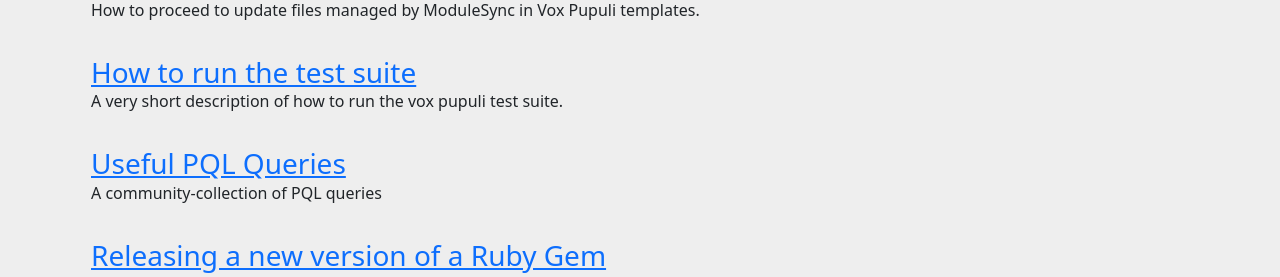
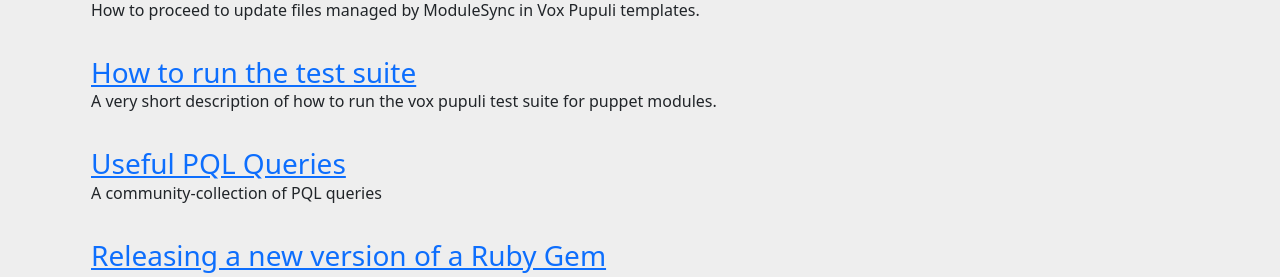
Before and after one commit to voxpupuli/voxpupuli.github.io, a Jekyll site: the page built from docs/index.md, in a window 1280 px wide. Shown: the part 821-1098 px from the top of the page. Built offline with Jekyll 4.4.1, drawn with Linux system fonts in a browser that asks for light colours; nearby versions of some CDN libraries.

Commit message:
Update _docs/how_to_run_tests.md
Co-authored-by: Tim Meusel <tim@bastelfreak.de>

```diff
--- a/_docs/how_to_run_tests.md
+++ b/_docs/how_to_run_tests.md
@@ -2,7 +2,7 @@
 layout: post
 title: How to run the test suite
 date: 2021-10-20
-summary: A very short description of how to run the vox pupuli test suite.
+summary: A very short description of how to run the vox pupuli test suite for puppet modules.
 ---
 
 - [Running the tests in a local ruby environment](#running-the-tests-in-a-local-ruby-environment)
```
